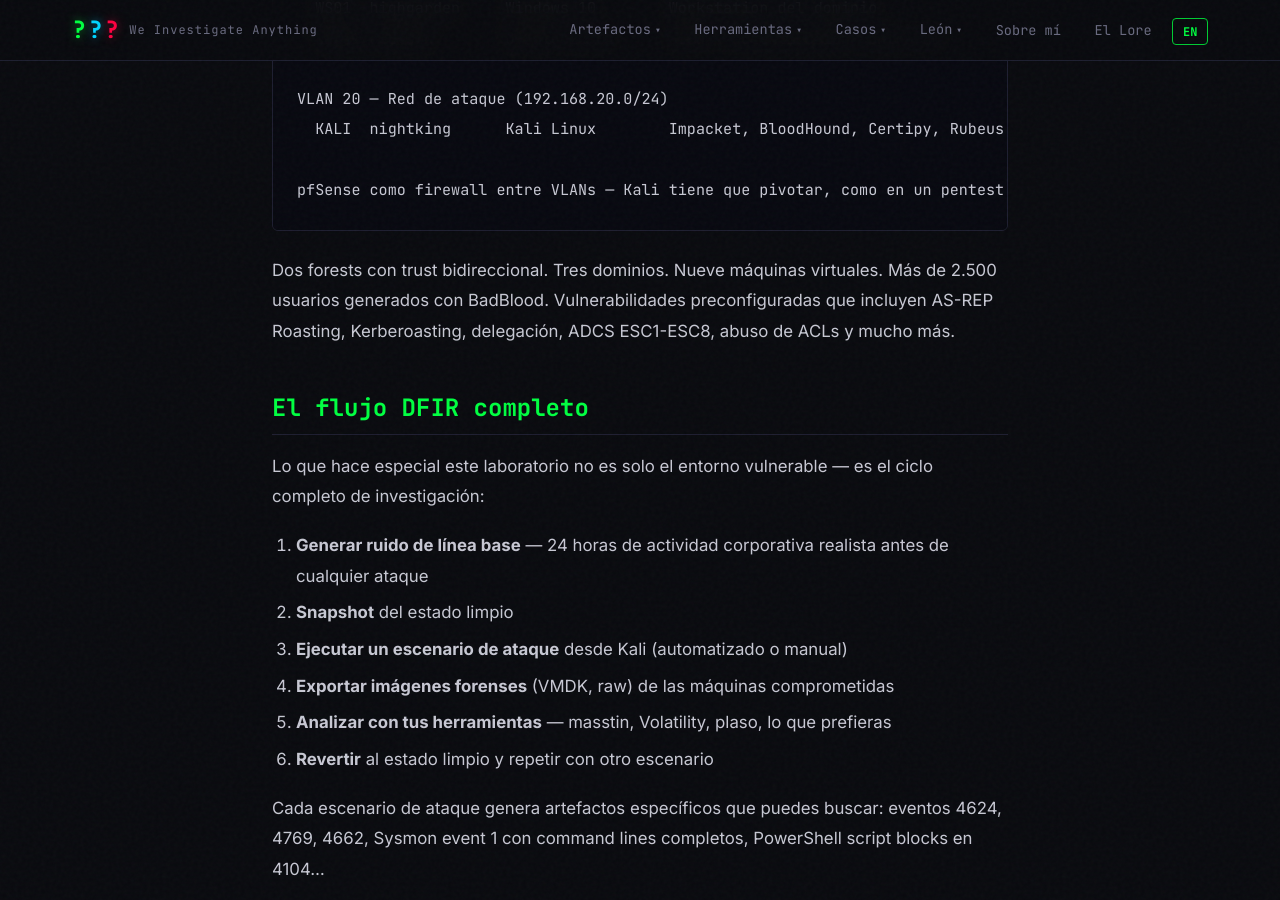
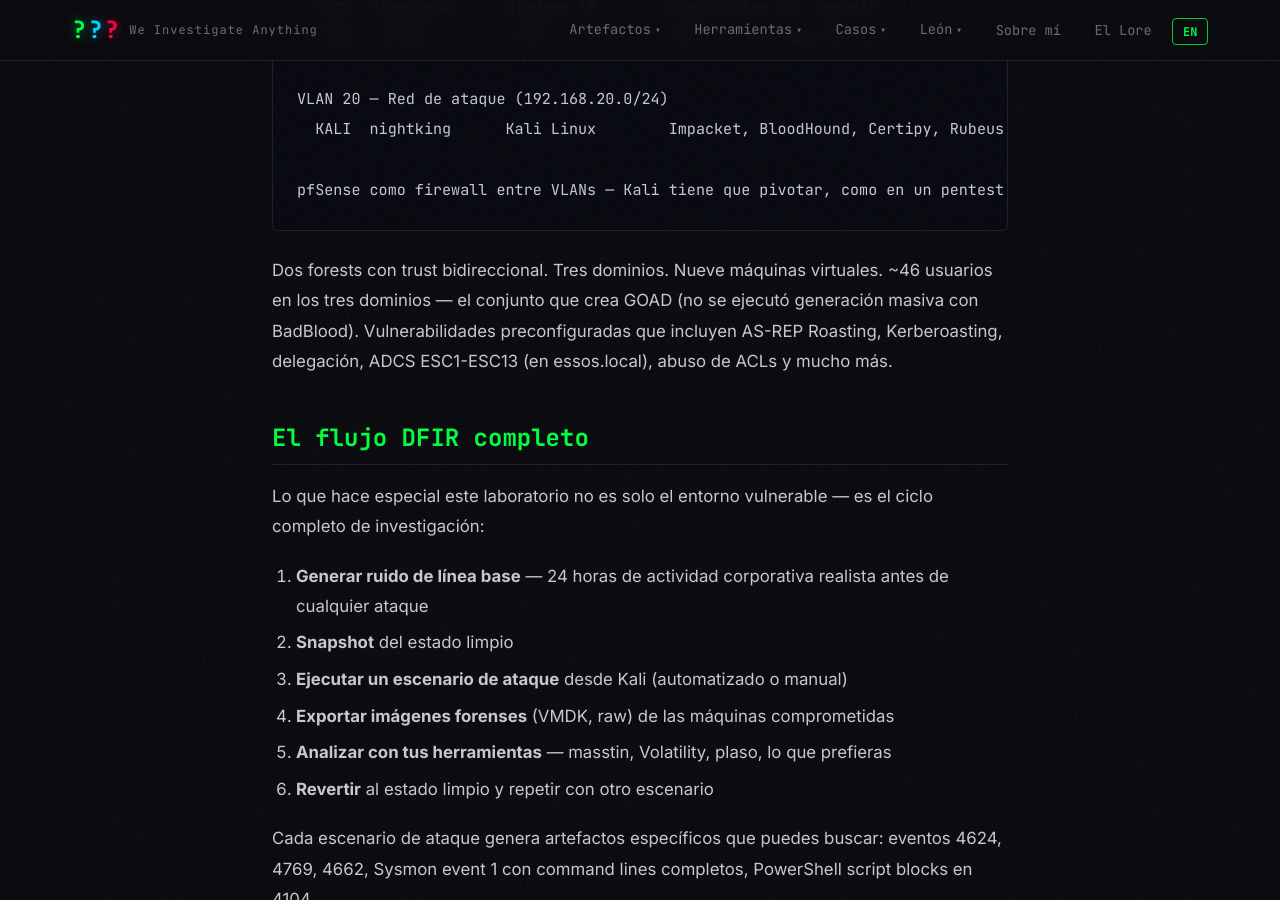
Before and after one commit to jupyterj0nes/jupyterj0nes.github.io, a Jekyll site: the page built from _posts/es/2026-04-12-ad-dfir-lab-intro.md, in a window 1280 px wide and 900 px high, scrolled down 1236 px. Built offline with Jekyll 4.4.1, drawn with Linux system fonts in a browser that asks for light colours; comment, search, counter and statistics services are not loaded; some of the changed text lies outside the part shown.

Commit message:
ad-dfir-lab: correct intro to reality (GOAD-only, ~46 users, ESC1-ESC13)
Verified live against the lab (2026-08-27): BadBlood was never run — the intro's
'2,500 users generated with BadBlood' was inaccurate (part5 already said 46). Also
ADCS ESC set is ESC1-ESC13 (in essos.local), not ESC1-ESC8. Fixed intro (EN+ES)
prose + cost line, and the GOAD ESC range in part4 (EN+ES). part5's '46 users' and
part8's ADCS-on-braavos were already correct and left as-is.

````diff
--- a/_posts/es/2026-04-12-ad-dfir-lab-intro.md
+++ b/_posts/es/2026-04-12-ad-dfir-lab-intro.md
@@ -38,7 +38,7 @@
 pfSense como firewall entre VLANs — Kali tiene que pivotar, como en un pentest real.
 ```
 
-Dos forests con trust bidireccional. Tres dominios. Nueve máquinas virtuales. Más de 2.500 usuarios generados con BadBlood. Vulnerabilidades preconfiguradas que incluyen AS-REP Roasting, Kerberoasting, delegación, ADCS ESC1-ESC8, abuso de ACLs y mucho más.
+Dos forests con trust bidireccional. Tres dominios. Nueve máquinas virtuales. ~46 usuarios en los tres dominios — el conjunto que crea GOAD (no se ejecutó generación masiva con BadBlood). Vulnerabilidades preconfiguradas que incluyen AS-REP Roasting, Kerberoasting, delegación, ADCS ESC1-ESC13 (en essos.local), abuso de ACLs y mucho más.
 
 ## El flujo DFIR completo
 
````
Also changed, not shown: other parts of _posts/es/2026-04-12-ad-dfir-lab-intro.md (+1 -1 lines), _posts/en/2026-04-12-ad-dfir-lab-intro.md (+2 -2 lines), _posts/en/2026-04-13-ad-dfir-lab-part4-goad.md (+1 -1 lines), _posts/es/2026-04-13-ad-dfir-lab-part4-goad.md (+1 -1 lines).
